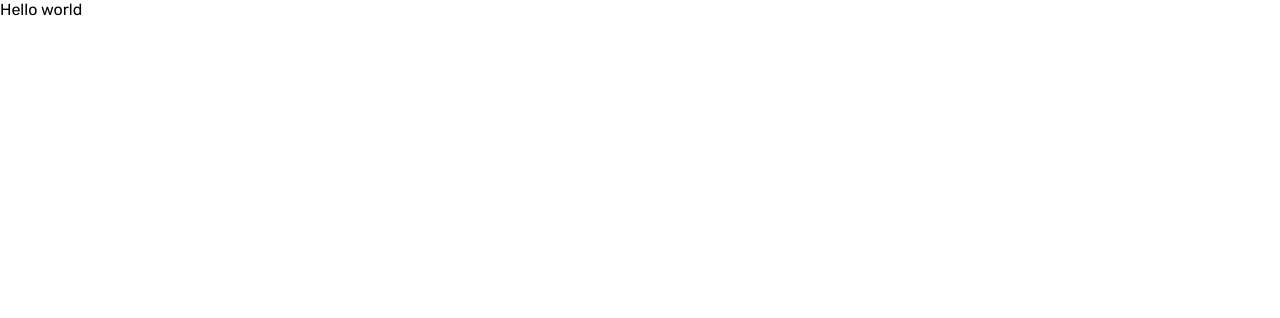
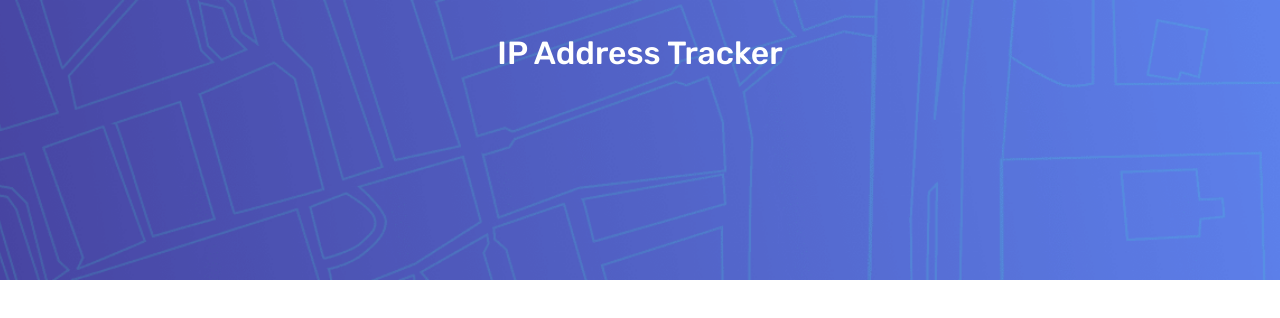
Before and after one commit to Senatrius/ip-geolocation-tracker, a React (Vite) app: page / in a window 1280 px wide. Shown: the top 318 px of the page. Built offline with nearby package versions, Linux system fonts and the light colour scheme.

Commit message:
setup main page elements

```diff
--- a/src/App.jsx
+++ b/src/App.jsx
@@ -1,6 +1,62 @@
-function App() {
+import styled from "styled-components"
+import { TextSizes } from "./globalStyles"
 
-  return "Hello world"
+const Wrapper = styled.div`
+  position; relative;
+  display: grid;
+  grid-template-rows: 35% 65%;
+  min-height: 100vh;
+`
+
+const Pattern = styled.div`
+  width: 100%;
+  grid-row: 1/2;
+  background-image: url('src/assets/pattern-bg.png');
+  background-position: 54% 0;
+  background-repeat: no-repeat;
+  background-size: cover;
+`
+
+const MapWrapper = styled.div`
+  width: 100%;
+  grid-row: 2/3;
+`
+
+const UI = styled.div`
+  position: absolute;
+  display: flex;
+  flex-direction: column;
+  align-items: center;
+  left: 0;
+  right: 0;
+  margin: 0 auto;
+  width: 87%;
+  height: auto;
+  max-width: 1110px;
+`
+
+const Title = styled.h1`
+  font-size: ${TextSizes.large};
+  font-weight: 500;
+  color: white;
+  margin-top: 1.875rem;
+
+  @media screen and (min-width: 767px) {
+    font-size: ${TextSizes.x_large};
+    margin-top: 2.125rem;
+  }
+`
+
+const App = () => {
+  return <Wrapper>
+    <Pattern />
+    <UI>
+      <Title>IP Address Tracker</Title>
+    </UI>
+    <MapWrapper>
+
+    </MapWrapper>
+  </Wrapper>
 }
 
 export default App
--- a/src/globalStyles.js
+++ b/src/globalStyles.js
@@ -6,6 +6,7 @@ export const Colors = {
 }
 
 export const TextSizes = {
+  x_large: '2rem',
   large: '1.625rem',
   medium: '1.125rem',
   small: '0.75rem',
```
Also changed, not shown: 1 other file (tests, documents, lock files or other folders).
